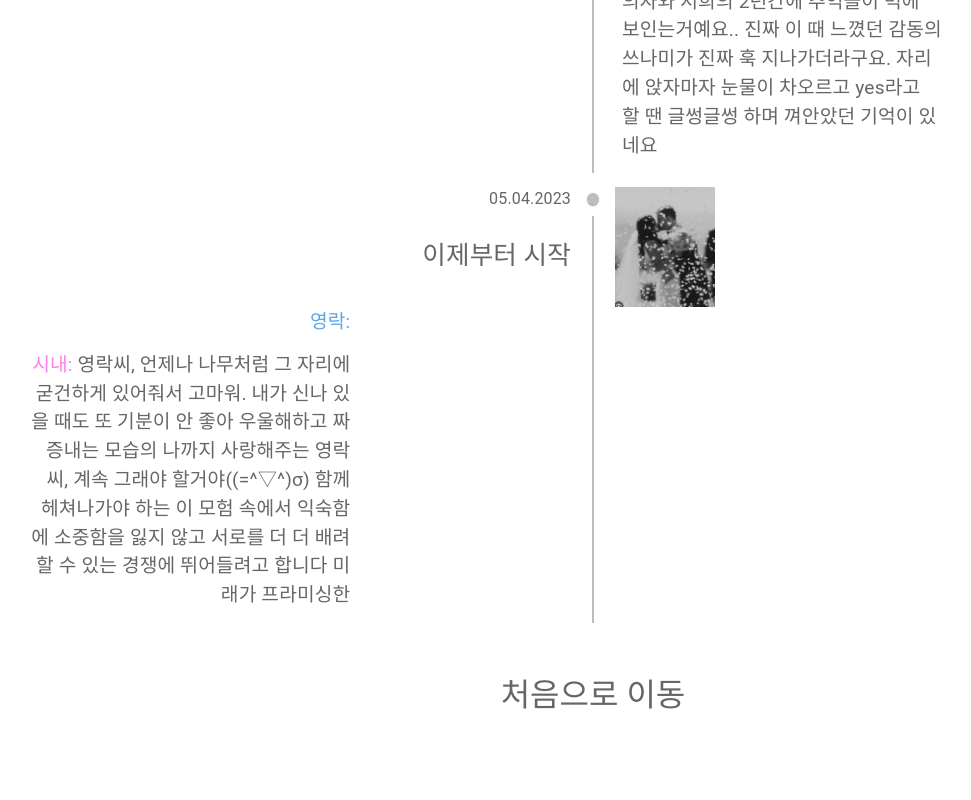
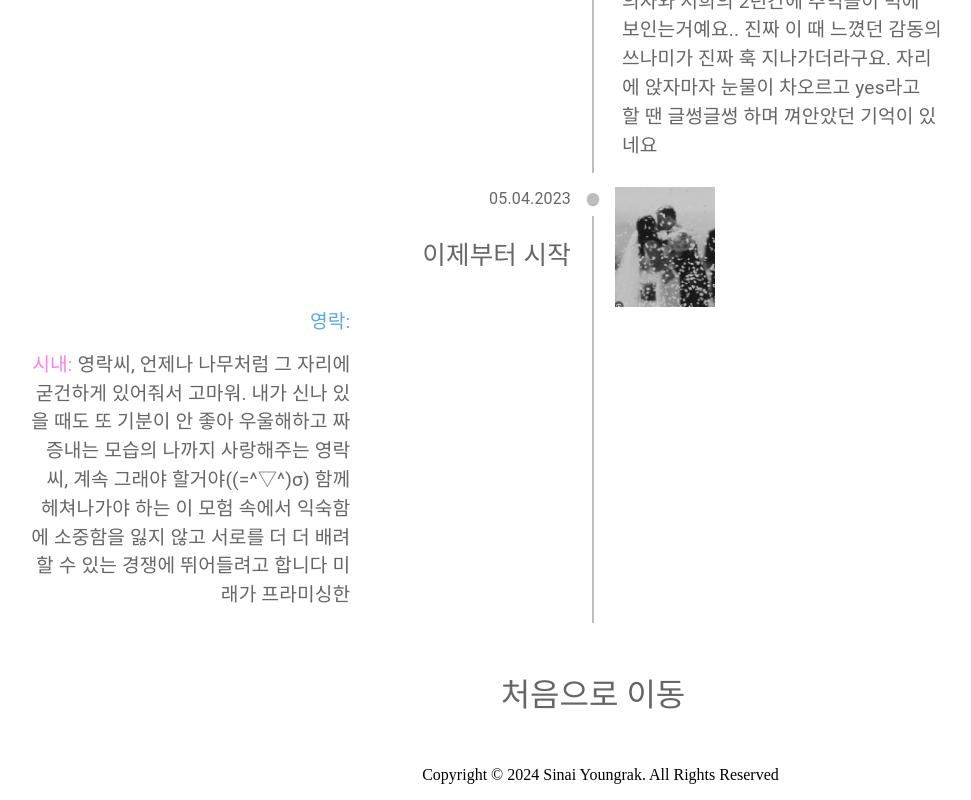
Before and after one commit to sinai228/wedding_inv, a React (Create React App) app: page /story in a window 1280 px wide. Shown: the part 6737-7537 px from the top of the page, without its empty margins (47-1018 px from the left). Before the commit the page ends 7487 px from the top, so only its background shows below. Built offline with nearby package versions, Linux system fonts and the light colour scheme; a web font is replaced by a local one.

Commit message:
Update Story.js

```diff
--- a/src/Story.js
+++ b/src/Story.js
@@ -322,6 +322,7 @@ function Story() {
       {/* <button onClick={() => i18n.changeLanguage('kr')}>{t('buttons.kr')}</button>
       <button onClick={() => i18n.changeLanguage('en')}>{t('buttons.en')}</button> */}
       <button onClick={() => handleScrollToTop()}>{t('buttons.totop')}</button>
+         <p> Copyright © 2024 Sinai Youngrak. All Rights Reserved</p>
     </div >
   );
 }
```
